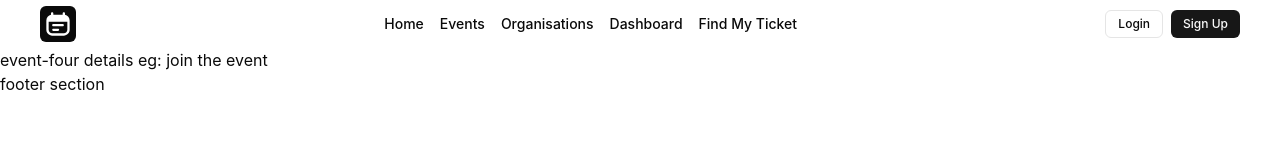
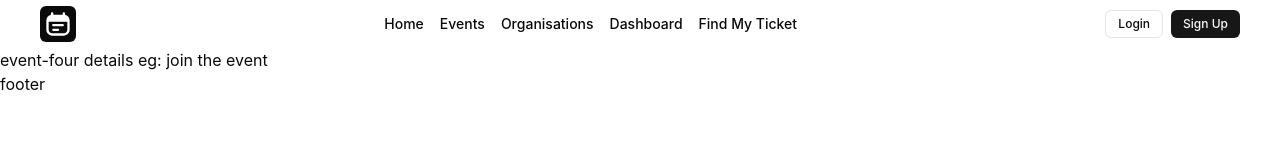
Before and after one commit to delmac-dev/event-management-app, a Next.js app: page /events/event-four in a window 1280 px wide. Shown: the top 162 px of the page. Built offline with nearby package versions, Linux system fonts and the light colour scheme.

Commit message:
added footer component

```diff
--- /dev/null
+++ b/app/(public)/(components)/footer.tsx
@@ -0,0 +1,7 @@
+const Footer = () => {
+  return (
+    <footer>footer</footer>
+  )
+}
+
+export default Footer
--- a/app/(public)/(home)/page.tsx
+++ b/app/(public)/(home)/page.tsx
@@ -1,3 +1,4 @@
+import Footer from "../(components)/footer";
 import Header from "../(components)/header";
 
 export default async function Index() {
@@ -10,7 +11,7 @@ export default async function Index() {
       <section>why use us section</section>
       <section>faq section</section>
       <section>try us out section</section>
-      <footer>footer</footer>
+      <Footer />
     </>
   );
 }
--- a/app/(public)/events/[slug]/page.tsx
+++ b/app/(public)/events/[slug]/page.tsx
@@ -2,6 +2,7 @@ import { _joinEvent } from "@/lib/routes";
 import { QueryProps } from "@/lib/types";
 import Header from "../../(components)/header";
 import Link from "next/link";
+import Footer from "../../(components)/footer";
 
 export default async function Event({ params }: QueryProps) {
   const slug = params.slug;
@@ -10,7 +11,7 @@ export default async function Event({ params }: QueryProps) {
     <>
       <Header />
       <section>{slug} details eg: <Link href={_joinEvent("example-event")} className="hover:underline">join the event</Link></section>
-      <footer>footer section</footer>
+      <Footer />
     </>
   );
 }
--- a/app/(public)/events/page.tsx
+++ b/app/(public)/events/page.tsx
@@ -1,6 +1,7 @@
 import Link from "next/link";
 import Header from "../(components)/header";
 import { _event } from "@/lib/routes";
+import Footer from "../(components)/footer";
 
 export default async function Events() {
   return (
@@ -8,7 +9,7 @@ export default async function Events() {
       <Header />
       <section>filter section</section>
       <section>events list section eg: <Link href={_event("example-event")} className="hover:underline">example event</Link></section>
-      <footer>footer</footer>
+      <Footer />
     </>
   );
 }
--- a/app/(public)/organisations/[slug]/page.tsx
+++ b/app/(public)/organisations/[slug]/page.tsx
@@ -1,5 +1,6 @@
 import { QueryProps } from "@/lib/types";
 import Header from "../../(components)/header";
+import Footer from "../../(components)/footer";
 
 export default async function Organisation({ params }: QueryProps) {
   const slug = params.slug;
@@ -8,7 +9,7 @@ export default async function Organisation({ params }: QueryProps) {
     <>
       <Header />
       <section>{slug} organisation page</section>
-      <footer>footer section</footer>
+      <Footer />
     </>
   );
 }
--- a/app/(public)/organisations/page.tsx
+++ b/app/(public)/organisations/page.tsx
@@ -1,6 +1,7 @@
 import { _organisation } from "@/lib/routes";
 import Header from "../(components)/header";
 import Link from "next/link";
+import Footer from "../(components)/footer";
 
 export default async function Organisations() {
   return (
@@ -8,7 +9,7 @@ export default async function Organisations() {
       <Header />
       <section>filter section</section>
       <section>list of organisations section eg: <Link href={_organisation("example-organisation")} className="hover:underline">example organisation</Link></section>
-      <footer>footer section</footer>
+      <Footer />
     </>
   );
 }
--- a/app/(public)/profile/[profile_id]/page.tsx
+++ b/app/(public)/profile/[profile_id]/page.tsx
@@ -1,5 +1,6 @@
 import { QueryProps } from "@/lib/types";
 import Header from "../../(components)/header";
+import Footer from "../../(components)/footer";
 
 export default async function Profile({ params }: QueryProps) {
     const profileID = params.profile_id;
@@ -8,6 +9,7 @@ export default async function Profile({ params }: QueryProps) {
         <>
             <Header />
             <section>public profile of {profileID} page</section>
+            <Footer />
         </>
     );
 }
--- a/app/(public)/tickets/page.tsx
+++ b/app/(public)/tickets/page.tsx
@@ -1,6 +1,7 @@
 import { _ticket } from "@/lib/routes";
 import Header from "../(components)/header";
 import Link from "next/link";
+import Footer from "../(components)/footer";
 
 export default async function Tickets() {
   return (
@@ -8,7 +9,7 @@ export default async function Tickets() {
       <Header />
       <section>search for a ticket by code</section>
       <section>search results section eg: <Link href={_ticket("example-ticket")} className="hover:underline">example ticket</Link></section>
-      <footer>footer section</footer>
+      <Footer />
     </>
   );
 }
```
